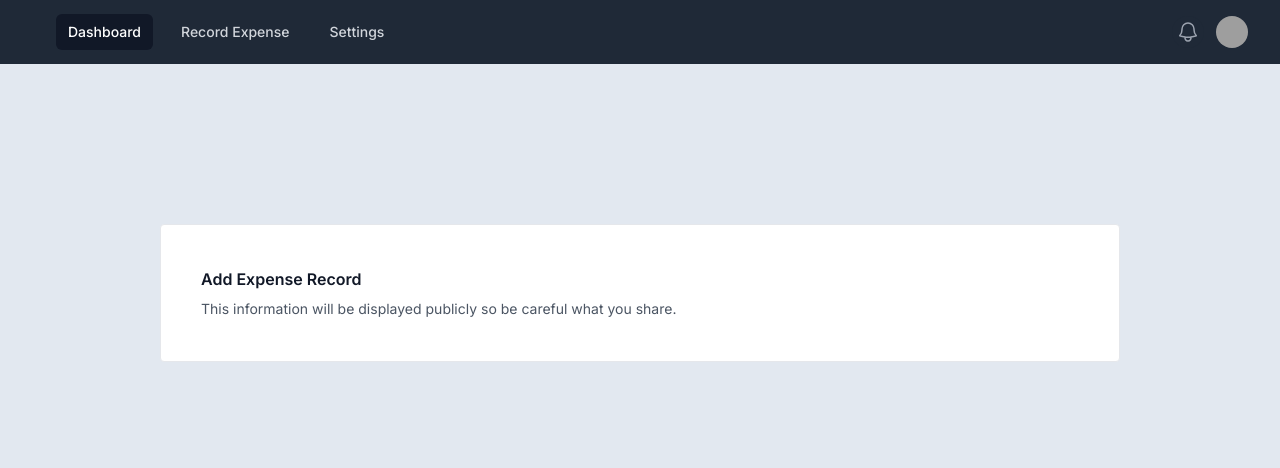
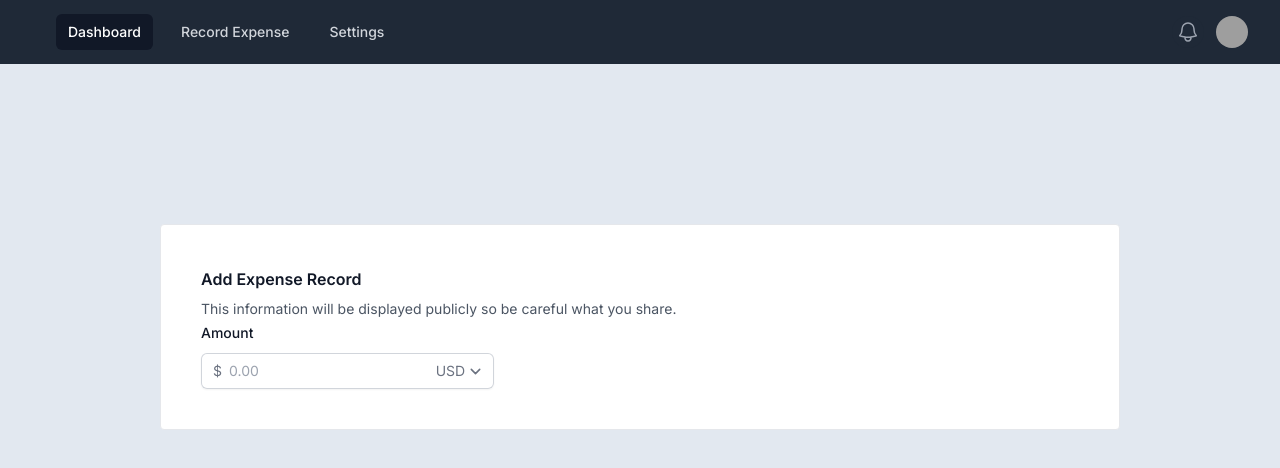
Before and after one commit to andychowhh/expense-tracker, a Next.js app in the folder web/: page /record-expense in a window 1280 px wide. Shown: the top 468 px of the page. Built offline with nearby package versions, Linux system fonts and the light colour scheme; grey boxes are pictures that could not be loaded.

Commit message:
Created PriceInput component

```diff
--- a/web/app/record-expense/page.tsx
+++ b/web/app/record-expense/page.tsx
@@ -1,4 +1,5 @@
 import React from "react";
+import PriceInput from "./priceInput";
 
 const RecordExpense = () => {
   return (
@@ -11,6 +12,7 @@
           This information will be displayed publicly so be careful what you
           share.
         </p>
+        <PriceInput/>
       </div>
     </div>
   );
--- /dev/null
+++ b/web/app/record-expense/priceInput.tsx
@@ -0,0 +1,42 @@
+import React from "react";
+
+const PriceInput = () => {
+  return (
+    <div className="w-2/6">
+      <label
+        htmlFor="price"
+        className="block text-sm font-medium leading-6 text-gray-900"
+      >
+        Amount
+      </label>
+      <div className="relative mt-2 rounded-md shadow-sm">
+        <div className="pointer-events-none absolute inset-y-0 left-0 flex items-center pl-3">
+          <span className="text-gray-500 sm:text-sm">$</span>
+        </div>
+        <input
+          type="text"
+          name="price"
+          id="price"
+          className="block w-full rounded-md border-0 py-1.5 pl-7 pr-20 text-gray-900 ring-1 ring-inset ring-gray-300 placeholder:text-gray-400 focus:ring-2 focus:ring-inset focus:ring-indigo-600 sm:text-sm sm:leading-6"
+          placeholder="0.00"
+        />
+        <div className="absolute inset-y-0 right-0 flex items-center">
+          <label htmlFor="currency" className="sr-only">
+            Currency
+          </label>
+          <select
+            id="currency"
+            name="currency"
+            className="h-full rounded-md border-0 bg-transparent py-0 pl-2 pr-7 text-gray-500 focus:ring-2 focus:ring-inset focus:ring-indigo-600 sm:text-sm"
+          >
+            <option>USD</option>
+            <option>CAD</option>
+            <option>EUR</option>
+          </select>
+        </div>
+      </div>
+    </div>
+  );
+};
+
+export default PriceInput;
--- a/web/package.json
+++ b/web/package.json
@@ -11,6 +11,7 @@
   "dependencies": {
     "@headlessui/react": "^1.7.17",
     "@heroicons/react": "^2.1.1",
+    "@tailwindcss/forms": "^0.5.7",
     "next": "14.0.3",
     "react": "^18",
     "react-dom": "^18"
--- a/web/tailwind.config.ts
+++ b/web/tailwind.config.ts
@@ -1,20 +1,20 @@
-import type { Config } from 'tailwindcss'
+import type { Config } from "tailwindcss";
 
 const config: Config = {
   content: [
-    './pages/**/*.{js,ts,jsx,tsx,mdx}',
-    './components/**/*.{js,ts,jsx,tsx,mdx}',
-    './app/**/*.{js,ts,jsx,tsx,mdx}',
+    "./pages/**/*.{js,ts,jsx,tsx,mdx}",
+    "./components/**/*.{js,ts,jsx,tsx,mdx}",
+    "./app/**/*.{js,ts,jsx,tsx,mdx}",
   ],
   theme: {
     extend: {
       backgroundImage: {
-        'gradient-radial': 'radial-gradient(var(--tw-gradient-stops))',
-        'gradient-conic':
-          'conic-gradient(from 180deg at 50% 50%, var(--tw-gradient-stops))',
+        "gradient-radial": "radial-gradient(var(--tw-gradient-stops))",
+        "gradient-conic":
+          "conic-gradient(from 180deg at 50% 50%, var(--tw-gradient-stops))",
       },
     },
   },
-  plugins: [],
-}
-export default config
+  plugins: [require("@tailwindcss/forms")],
+};
+export default config;
```
Also changed, not shown: 1 other file (tests, documents, lock files or other folders).
